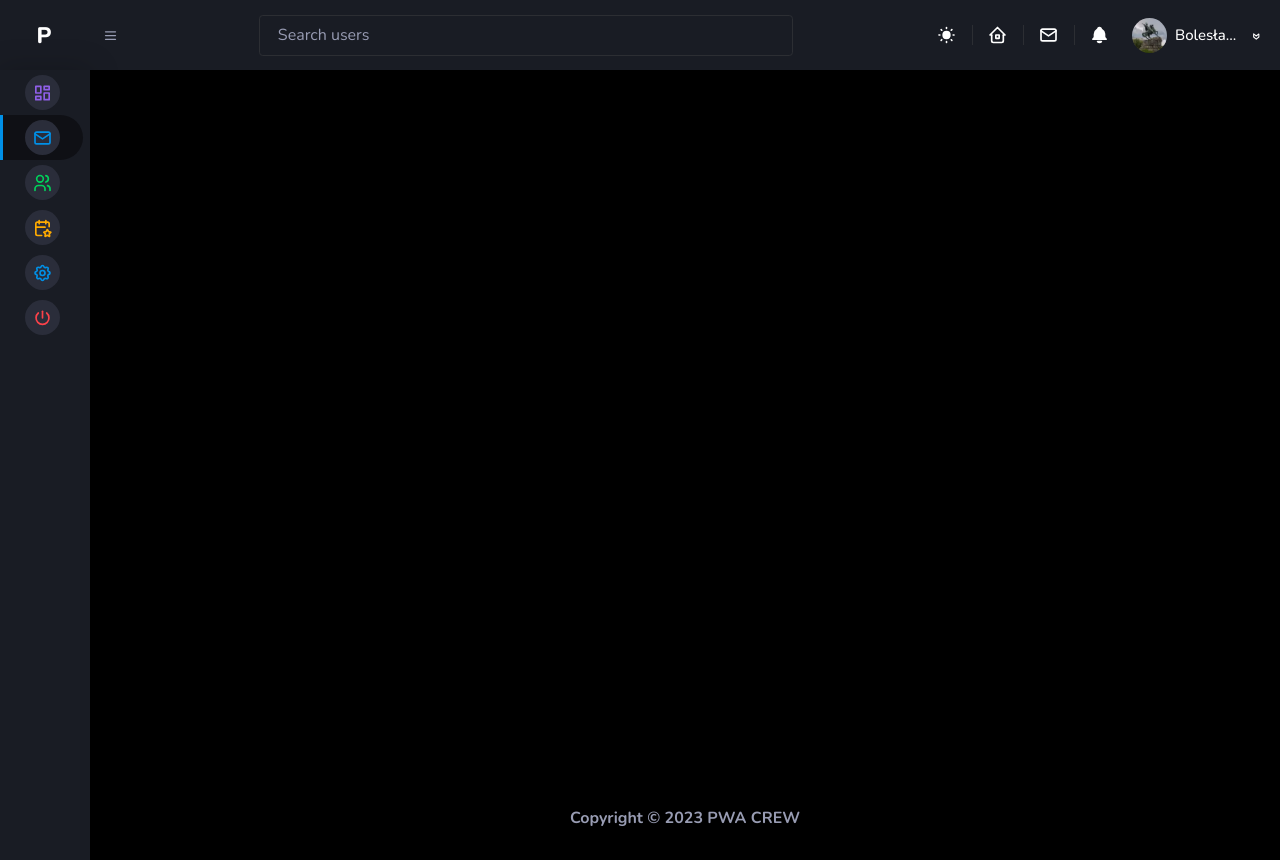
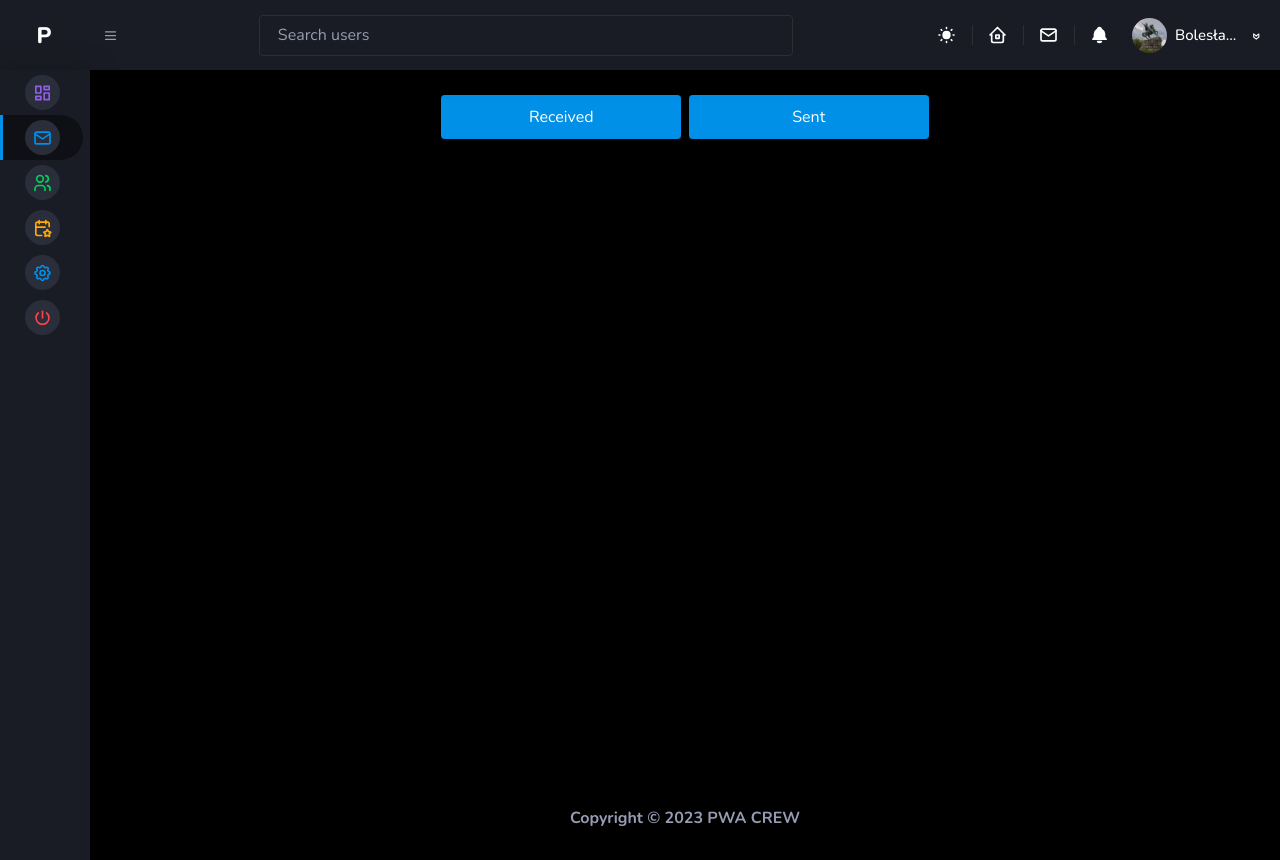
Before and after one commit to hadamalush/pwa-crew-admin-dashboard, a React (Vite) app: page /inbox in a window 1280 px wide. Built offline with nearby package versions, Linux system fonts and the light colour scheme.

Commit message:
feat: Added inbox layout

```diff
--- a/src/App.tsx
+++ b/src/App.tsx
@@ -1,16 +1,17 @@
 import { RouterProvider, createBrowserRouter } from "react-router-dom";
-// import MainLayout from "./layouts/MainLayout";
-// import DashBoardPage from "./pages/DashboardPage";
+import MainLayout from "./layouts/MainLayout";
+import DashBoardPage from "./pages/DashboardPage";
 import InboxPage from "./pages/InboxPage";
 import UsersPage from "./pages/UsersPage";
 import EventsPage from "./pages/EventsPage";
 import SettingsPage from "./pages/SettingsPage";
 import { Provider as ReduxProvider } from "react-redux/es/exports";
 import { store } from "./global/store";
-import { lazy } from "react";
+import InboxLayout from "./layouts/InboxLayout";
+// import { lazy } from "react";
 
-const MainLayout = lazy(() => import("./layouts/MainLayout"));
-const DashBoardPage = lazy(() => import("./pages/DashboardPage"));
+// const MainLayout = lazy(() => import("./layouts/MainLayout"));
+// const DashBoardPage = lazy(() => import("./pages/DashboardPage"));
 
 function App() {
   const router = createBrowserRouter([
@@ -19,7 +20,11 @@ function App() {
       element: <MainLayout />,
       children: [
         { index: true, element: <DashBoardPage /> },
-        { path: "inbox", element: <InboxPage /> },
+        {
+          path: "inbox",
+          element: <InboxLayout />,
+          children: [{ index: true, element: <InboxPage />, id: "received" }],
+        },
         { path: "/users", element: <UsersPage /> },
         { path: "/events", element: <EventsPage /> },
         { path: "/settings", element: <SettingsPage /> },
--- a/src/components/Common/Main.tsx
+++ b/src/components/Common/Main.tsx
@@ -10,7 +10,7 @@ const Main = ({ children }: MainProps) => {
   return (
     <main
       className={cn(
-        "dark:bg-black w-full min-h-screen xxl:m-auto md:pl-36 before:absolute beforeMain dark:before:bg-black w-max-main pt-28 duration-200 before:duration-200",
+        "dark:bg-black w-full min-h-screen xxl:m-auto md:pl-36 before:absolute beforeMain dark:before:bg-black w-max-main pt-28 duration-200 before:duration-200 before:-z-10",
         {
           "md:pl-96": isVisibleNav,
         }
--- /dev/null
+++ b/src/layouts/InboxLayout.tsx
@@ -0,0 +1,32 @@
+import { NavLink, Outlet } from "react-router-dom";
+import Main from "../components/Common/Main";
+
+const InboxLayout = () => {
+  return (
+    <Main>
+      <nav>
+        <ul className="flex gap-3 m-10 justify-center">
+          <li>
+            <NavLink
+              to="/received"
+              className="w-40 md:w-96 bg-lightBlue hover:bg-darkBlue duration-200 py-4 text-center rounded-md block text-white font-semiBold"
+            >
+              Received
+            </NavLink>
+          </li>
+          <li>
+            <NavLink
+              to="/received"
+              className="w-40 md:w-96 bg-lightBlue hover:bg-darkBlue duration-200 py-4 text-center rounded-md block text-white font-semiBold"
+            >
+              Sent
+            </NavLink>
+          </li>
+        </ul>
+      </nav>
+      <Outlet />
+    </Main>
+  );
+};
+
+export default InboxLayout;
--- a/src/layouts/MainLayout.tsx
+++ b/src/layouts/MainLayout.tsx
@@ -2,10 +2,6 @@ import { Outlet } from "react-router";
 import Header from "../components/Common/Header";
 import Navbar from "../components/Common/Navigation/Navbar";
 import Footer from "../components/Common/Footer";
-// import { lazy } from "react";
-
-// const Header = lazy(() => import("../components/Common/Header"));
-// const Navbar = lazy(() => import("../components/Common/Navigation/Navbar"));
 
 const MainLayout = () => {
   return (
--- a/src/pages/EventsPage.tsx
+++ b/src/pages/EventsPage.tsx
@@ -1,5 +1,5 @@
 const EventsPage = () => {
-  return <main>EventddddddddddddsPage</main>;
+  return <main></main>;
 };
 
 export default EventsPage;
--- a/src/pages/InboxPage.tsx
+++ b/src/pages/InboxPage.tsx
@@ -1,7 +1,5 @@
-import Main from "../components/Common/Main";
-
 const InboxPage = () => {
-  return <Main></Main>;
+  return <></>;
 };
 
 export default InboxPage;
--- a/src/styles/colors.ts
+++ b/src/styles/colors.ts
@@ -14,6 +14,7 @@ export default {
   orangeYellow: "#ffab00",
   lightRed: "#fc424a",
   lightBlue: "#0090e7",
+  darkBlue: "#0078c1",
   lightGreen: "#00d25b",
   bluePurple: "#6152e8",
   navItemActive: "#0f1015",
```
